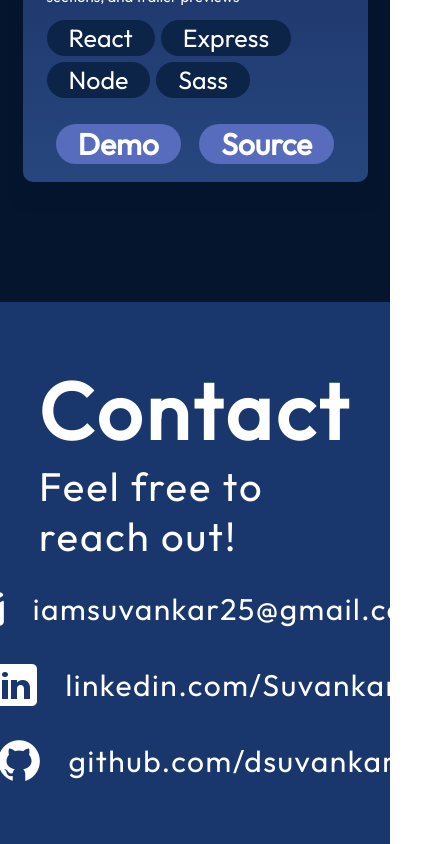
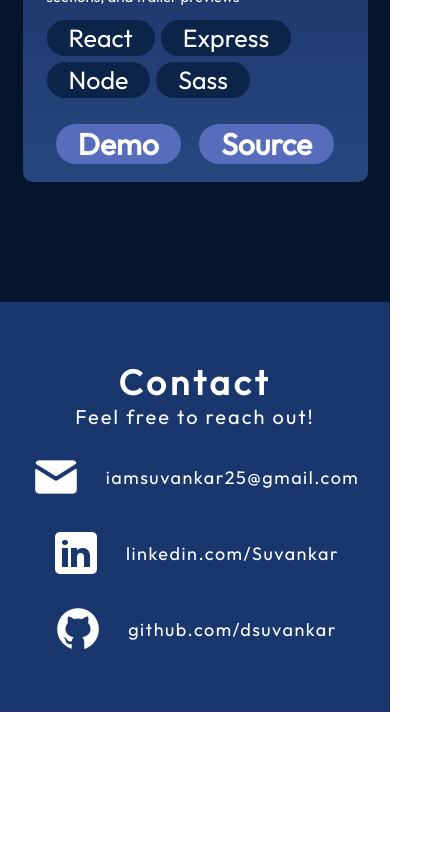
Before and after one commit to dsuvankar/Portfolio, a React (Vite) app: page / in a window 390 px wide. Shown: the part 4055-4899 px from the top of the page, 432 px wide, since content can reach past the window. After the commit the page ends 4767 px from the top, so only its background shows below. Built offline with nearby package versions, Linux system fonts and the light colour scheme.

Commit message:
contact updated

```diff
--- a/src/components/Contact/Contact.module.css
+++ b/src/components/Contact/Contact.module.css
@@ -48,7 +48,11 @@
 
 @media screen and (max-width: 830px) {
   .container {
+    display: flex;
     flex-direction: column;
+    align-items: center;
+    justify-content: center;
+    text-align: center;
     gap: 23px;
   }
 
@@ -58,7 +62,19 @@
     align-items: center;
   }
 
+  .text h2 {
+    font-size: 35px;
+  }
+
+  .text p {
+    font-size: 20px;
+  }
+
   .links {
     align-items: center;
   }
+
+  .link a {
+    font-size: large;
+  }
 }
```
